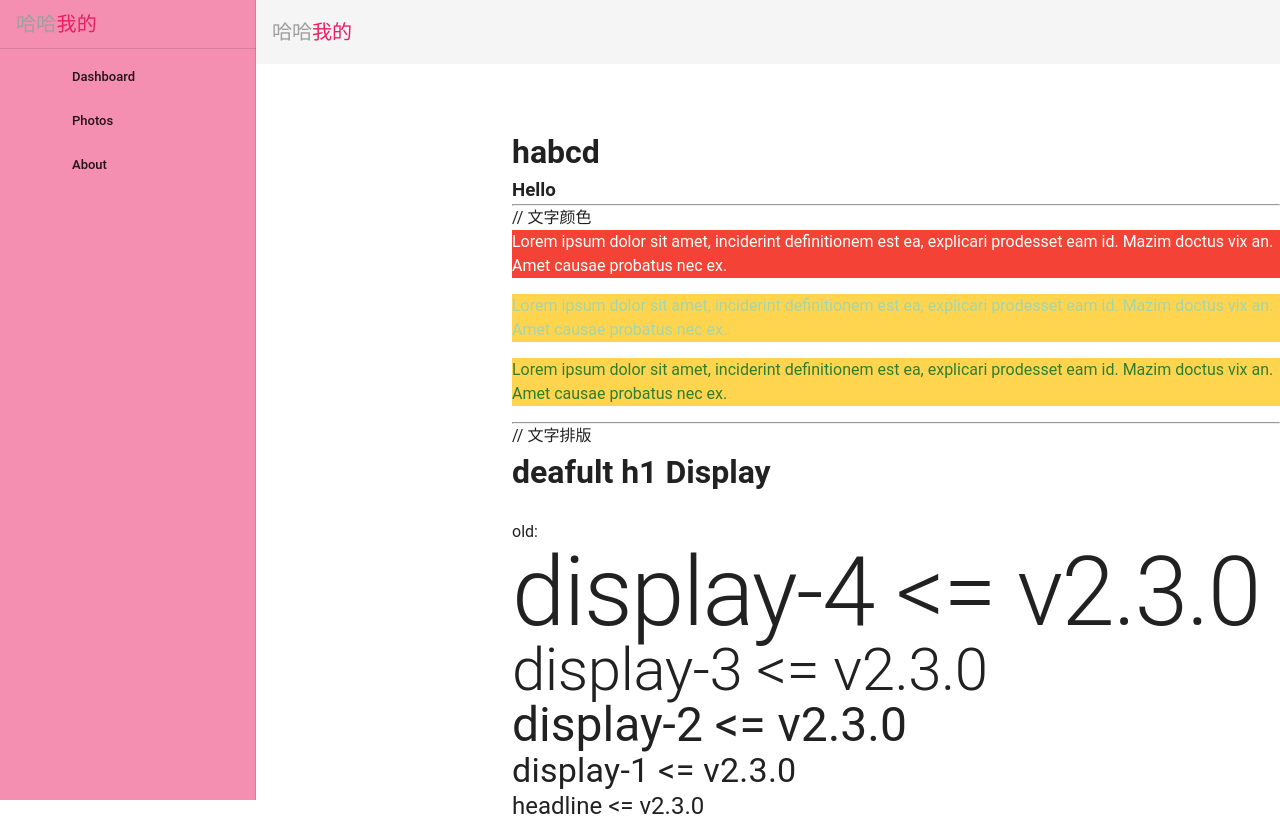
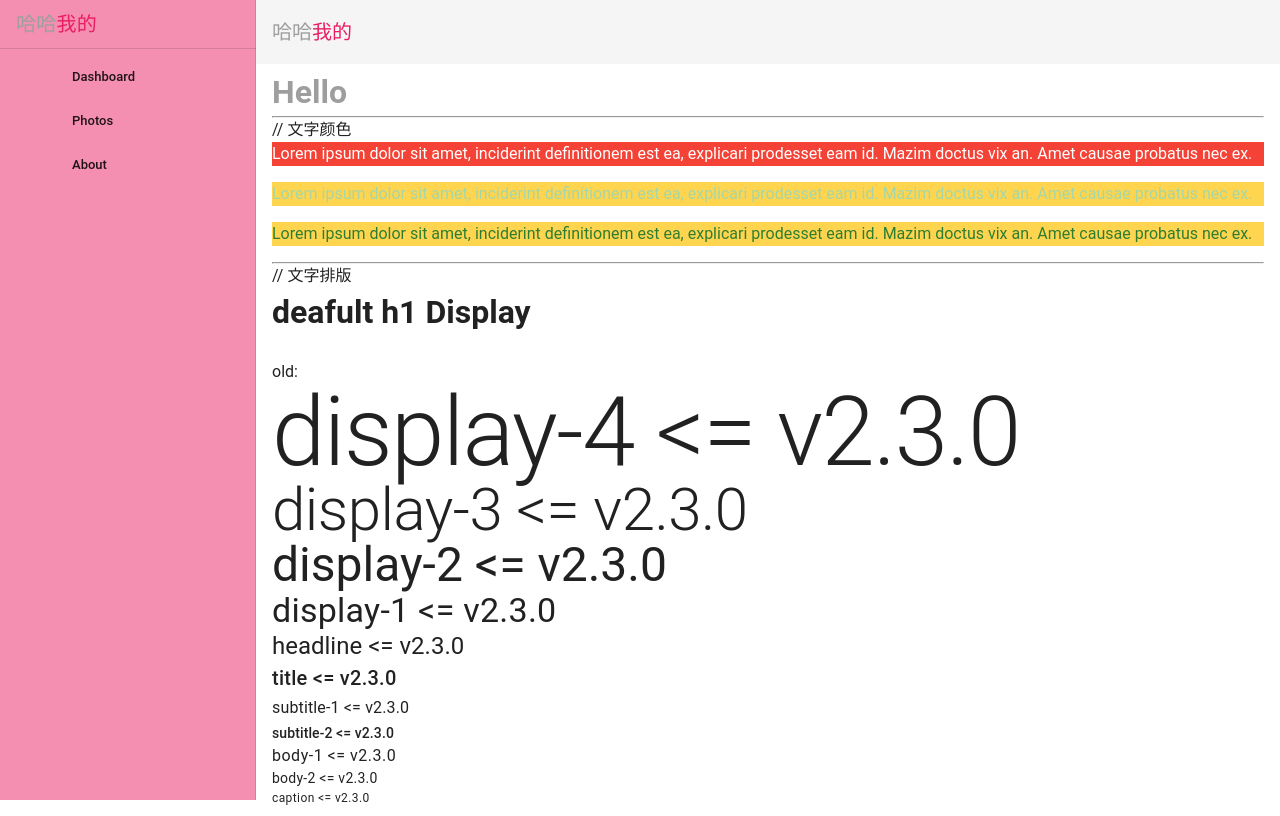
Before and after one commit to miloweimo/demo, a Vue app in the folder packages/learn-vue2/: page /#/photos in a window 1280 px wide. Shown: the top 816 px of the page. Built offline with nearby package versions, Linux system fonts and the light colour scheme; the HTML template or start-up script is replaced by a standard one.

Commit message:
副标题样式
Signed-off-by: Wei Mo <miloweimo@outlook.com>

```diff
--- a/packages/learn-vue2/src/App.vue
+++ b/packages/learn-vue2/src/App.vue
@@ -2,11 +2,8 @@
   <div id="app">
     <v-app class="grey lighten-3">
       <Navbar />
-      <v-main>
-        <!-- <v-container fluid> -->
-          <!-- 如果使用 vue-router -->
+      <v-main class="mx-4 my-1">
           <router-view></router-view>
-        <!-- </v-container> -->
       </v-main>
     </v-app>
   </div>
--- a/packages/learn-vue2/src/components/About.vue
+++ b/packages/learn-vue2/src/components/About.vue
@@ -1,8 +1,15 @@
 <template>
-  <v-content>
-    <h3>About</h3>
-    <hr />
-  </v-content>
+  <div>
+    <h1 class="text--subtitle-1 grey--text">About</h1>
+    <v-container>
+      <p class="text-subtitle-2 text-center">
+        Agnostic RTL Alignment
+      </p>
+      <p class="text-start">
+        Left aligned text on ltr and right aligned on rtl.
+      </p>
+    </v-container>
+  </div>
 </template>
 
 <script>
--- a/packages/learn-vue2/src/components/Dashboard.vue
+++ b/packages/learn-vue2/src/components/Dashboard.vue
@@ -1,6 +1,6 @@
 <template>
   <div class="dashboard">
-    <h1>Dashboard page</h1>
+    <h1 class="text--subtitle-1 grey--text">Dashboard page</h1>
     <v-btn class="hidden-md-and-up">超过一半就隐藏</v-btn>
   </div>
 </template>
--- a/packages/learn-vue2/src/components/Hello.vue
+++ b/packages/learn-vue2/src/components/Hello.vue
@@ -1,8 +1,6 @@
 <template>
   <div>
-    <v-content>
-      <h1>habcd</h1>
-      <h3>Hello</h3>
+      <h1 class="text--subtitle-1 grey--text">Hello</h1>
       <hr />
       // 文字颜色
       <router-view></router-view>
@@ -48,7 +46,6 @@
       <h1 class="text-button">new version</h1>
       <h1 class="text-caption">new version</h1>
       <h1 class="text-overline">new version</h1>
-    </v-content>
   </div>
 </template>
 
```
